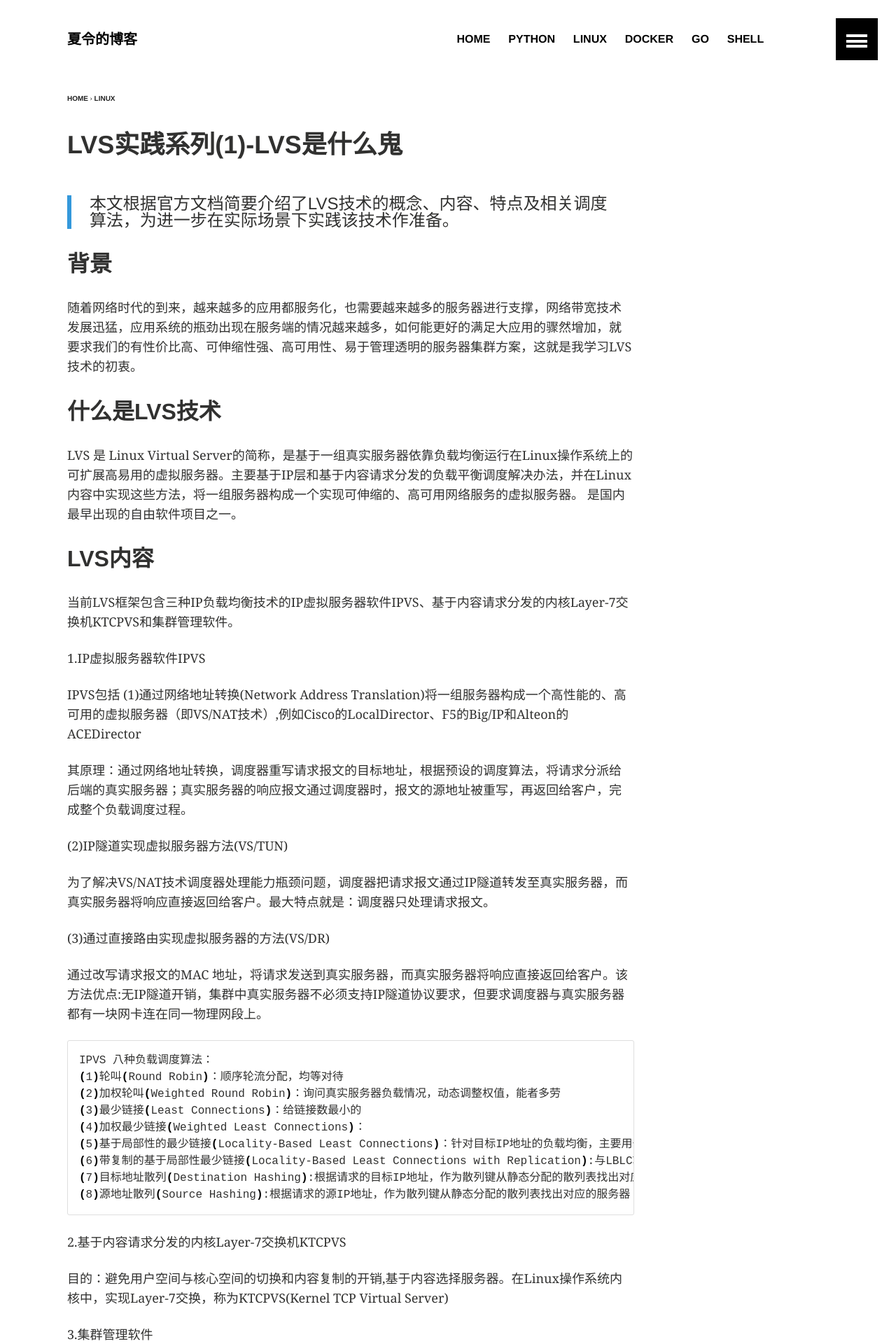
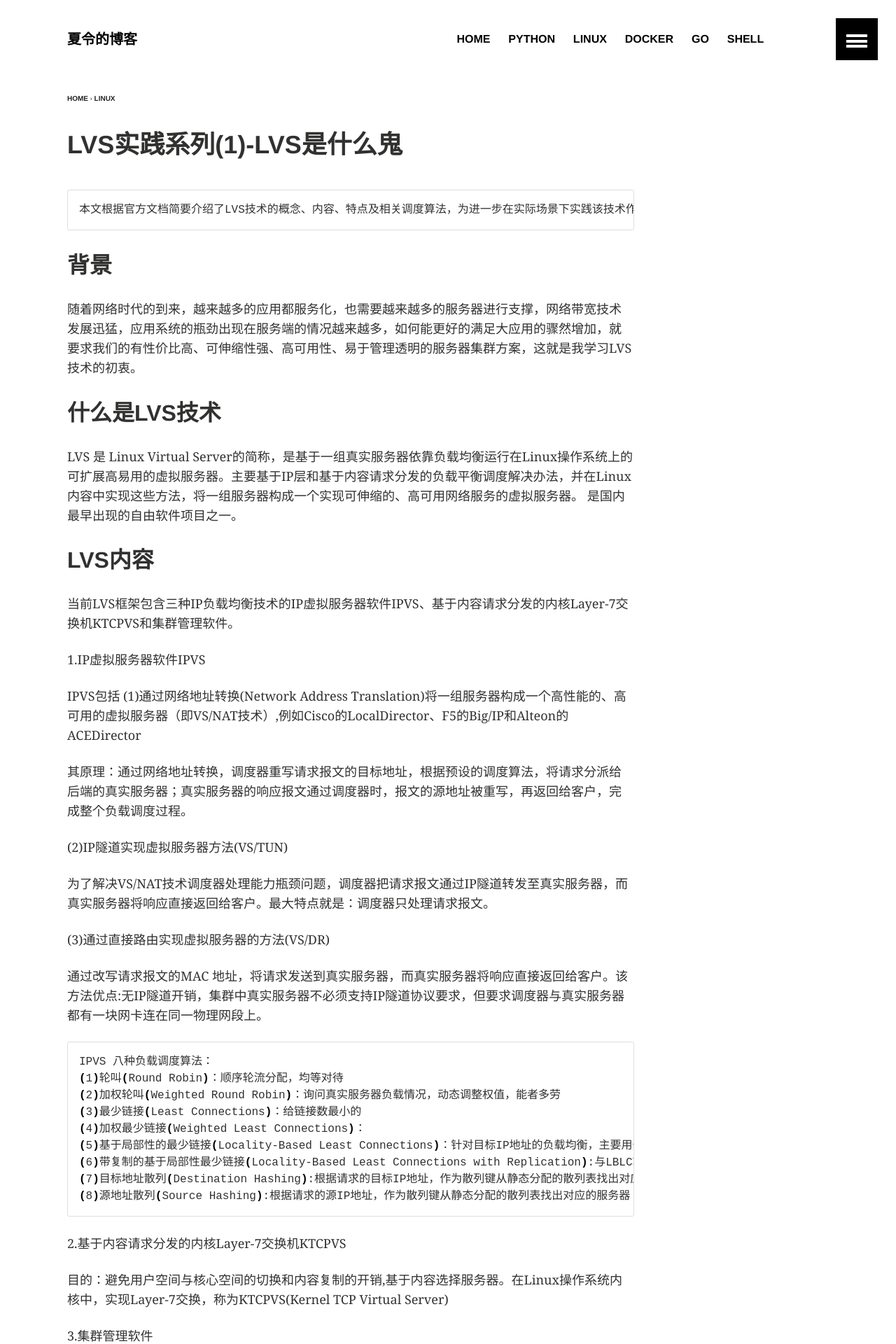
Before and after one commit to xialingsc/home, a Jekyll site: the page built from _posts/linux/2015-08-03-what-is-the-Linux-Virtual-Server.md, in a window 1280 px wide. Shown: the top 1920 px of the page at 70% size. Built offline with Jekyll 4.4.1, drawn with Linux system fonts in a browser that asks for light colours; comment, search, counter and statistics services are not loaded.

Commit message:
release post

```diff
--- a/_posts/linux/2015-08-03-what-is-the-Linux-Virtual-Server.md
+++ b/_posts/linux/2015-08-03-what-is-the-Linux-Virtual-Server.md
@@ -7,9 +7,11 @@ image:
     teaser: teaser/lvs-architecture.jpg
 ---
 
-
->本文根据官方文档简要介绍了LVS技术的概念、内容、特点及相关调度算法，为进一步在实际场景下实践该技术作准备。
-
+{% highlight bash %}
+{% raw %}
+本文根据官方文档简要介绍了LVS技术的概念、内容、特点及相关调度算法，为进一步在实际场景下实践该技术作准备。
+{% endraw %}
+{% endhighlight %}
 
 ##背景
 
```
